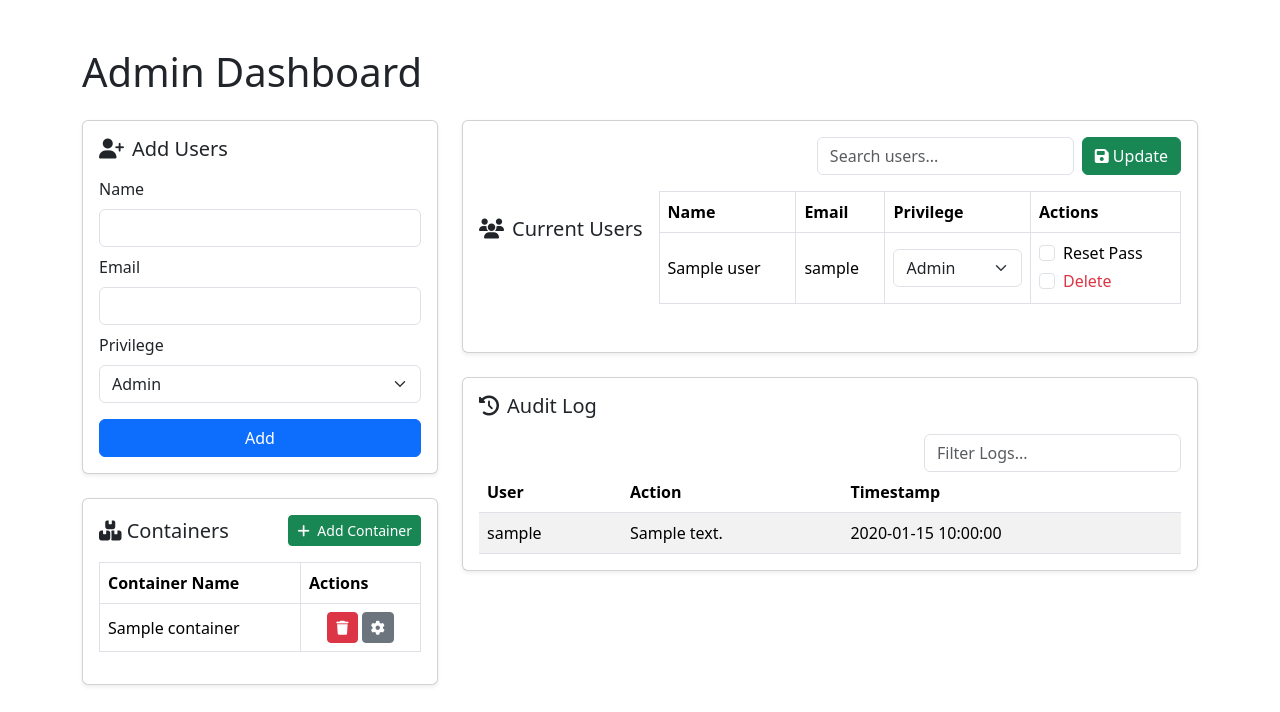
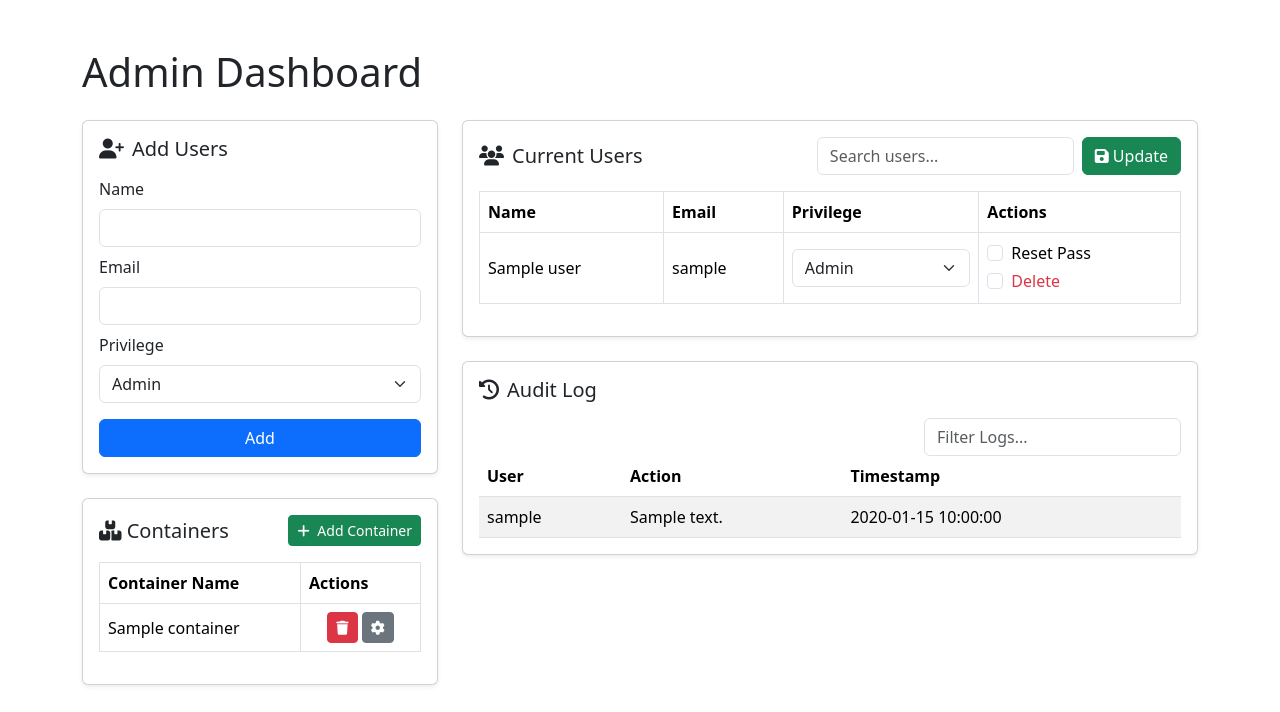
Before and after one commit to shr0m/StoreStash, a Flask app: template templates/admin.html in a window 1280 px wide. Shown: the part 56-768 px from the top of the page. Run offline with Flask 3, Linux system fonts and the light colour scheme; the template is opened without the code that fills it: most values are stand-ins (such as "Sample title", 1, 10 or a date in 2020).

Commit message:
Fix admin table view

```diff
--- a/templates/admin.html
+++ b/templates/admin.html
@@ -289,21 +289,20 @@
           <div class="collapse d-lg-block" id="usersCollapse">
             <div class="card shadow-sm mb-4">
               <div class="card-body">
+                <!-- Title Row -->
                 <div
-                  class="d-flex justify-content-between align-items-center mb-3 flex-wrap gap-2"
+                  class="d-flex justify-content-between align-items-center flex-wrap mb-3"
                 >
                   <h5 class="mb-0">
                     <i class="fa-solid fa-users me-2"></i>Current Users
                   </h5>
-                  <p></p>
+
+                  <!-- Search + Update Button -->
                   <form
                     method="POST"
                     action="{{ url_for('admin.update_users') }}"
                     id="update-settings-form"
-                    class="m-0 flex-grow-1"
-                  >
-                    <div
-                      class="d-flex align-items-center gap-2 justify-content-end"
+                    class="d-flex align-items-center gap-2 mt-2 mt-md-0"
                   >
                     <input
                       type="text"
@@ -315,10 +314,11 @@
                     <button type="submit" class="btn btn-success">
                       <i class="fa-solid fa-floppy-disk me-1"></i>Update
                     </button>
+                  </form>
                 </div>
 
                 <!-- Horizontally scrollable table -->
-                    <div class="table-responsive mt-3">
+                <div class="table-responsive">
                   <table
                     id="user-table"
                     class="table table-bordered align-middle table-hover"
@@ -341,13 +341,11 @@
                             name="privilege_{{ user.id }}"
                             class="form-select"
                           >
-                                <option value="admin" {% if
-                                user.privilege=='admin' %}selected{% endif %}>
-                                Admin <option value="edit" {% if
-                                user.privilege=='edit' %}selected{% endif %}>
-                                Edit <option value="view" {% if
-                                user.privilege=='view' %}selected{% endif %}>
-                                View
+                            <option value="admin" {% if user.privilege=='admin'
+                            %}selected{% endif %}>Admin <option value="edit" {%
+                            if user.privilege=='edit' %}selected{% endif %}>Edit
+                            <option value="view" {% if user.privilege=='view'
+                            %}selected{% endif %}>View
                           </select>
                         </td>
                         <td>
@@ -357,9 +355,7 @@
                               type="checkbox"
                               name="reset_{{ user.id }}"
                             />
-                                <label class="form-check-label"
-                                  >Reset Pass</label
-                                >
+                            <label class="form-check-label">Reset Pass</label>
                           </div>
                           <div class="form-check">
                             <input
@@ -376,8 +372,6 @@
                       {% endfor %}
                     </tbody>
                   </table>
-                    </div>
-                  </form>
                 </div>
               </div>
             </div>
```
Lines whose indentation alone changed are shown as unchanged.
